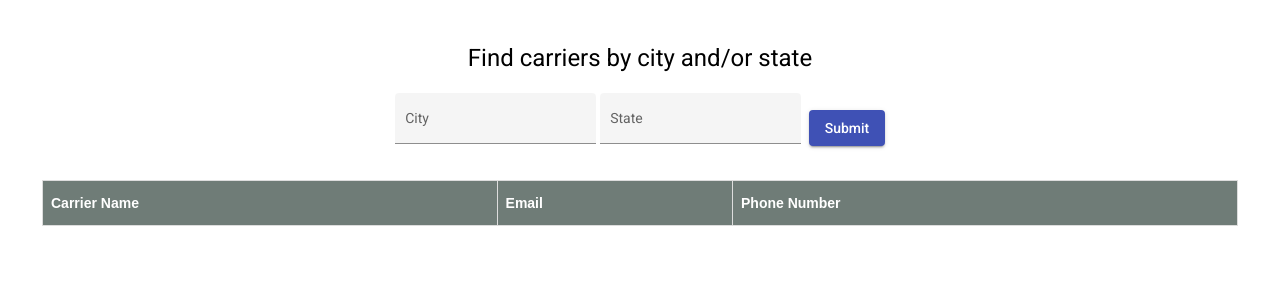
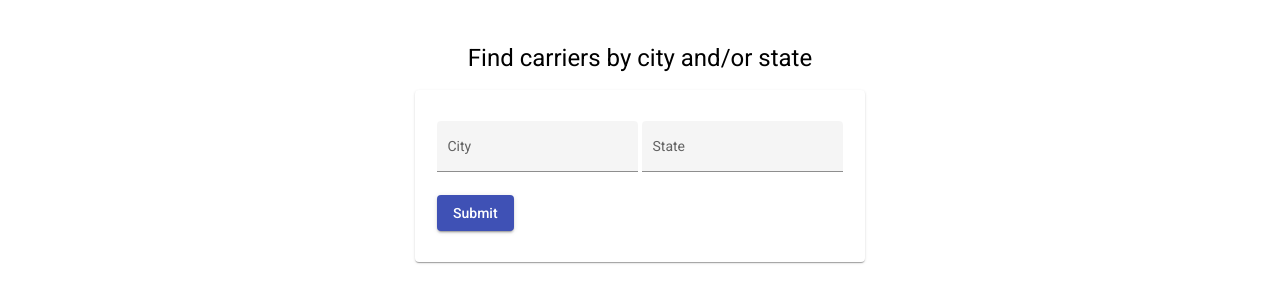
Before and after one commit to johnyCloud/test-project, an Angular app: page / in a window 1280 px wide. Shown: the top 302 px of the page. Built offline with nearby package versions, Linux system fonts and the light colour scheme.

Commit message:
style search from

```diff
--- a/src/app/app.module.ts
+++ b/src/app/app.module.ts
@@ -9,6 +9,8 @@ import {MatInputModule} from '@angular/material/input';
 import { BrowserAnimationsModule } from '@angular/platform-browser/animations';
 import { FormsModule } from '@angular/forms';
 import {MatButtonModule} from '@angular/material/button';
+import {MatCardModule} from '@angular/material/card'
+import {MatTableModule} from '@angular/material/table';
 
 @NgModule({
   declarations: [
@@ -23,6 +25,8 @@ import {MatButtonModule} from '@angular/material/button';
     MatButtonModule,
     FormsModule,
     BrowserAnimationsModule,
+    MatCardModule,
+    MatTableModule
   ],
   providers: [],
   bootstrap: [AppComponent]
--- a/src/app/component/home/home.component.css
+++ b/src/app/component/home/home.component.css
@@ -5,15 +5,12 @@ padding-top: 3em;
 .section{
     justify-content: center;
     display: flex;
-    margin-top: 1em;
-
-
+    margin: auto;
+    padding: 2em 0;
+    width: 450px;
 }
 .button{
-    margin-left: 4px;
-    margin-top: auto;
-    height: 100%;
-    align-self: center;
+    align-items: center;
 }
 
 .carrier-list{
--- a/src/app/component/home/home.component.html
+++ b/src/app/component/home/home.component.html
@@ -1,5 +1,5 @@
 <div class="title"><h1 >Find carriers by city and/or state</h1></div>
-<div class="section" >
+<mat-card class="section" >
 
     <form class="example-form" #f="ngForm" (ngSubmit)="getData(f.value)">
         <table><tr>
@@ -12,19 +12,22 @@
             <mat-label>State</mat-label>
             <input matInput placeholder="Ex. Fl" name="state" ngModel>
           </mat-form-field></td>
-          <td><button class="button" mat-raised-button color="primary">Submit</button></td>
 
-        </tr></table>
+
+        </tr>
+      <tr><td class="button"><button  mat-raised-button color="primary">Submit</button></td></tr>
+      </table>
 
 
     </form>
-</div>
+</mat-card>
 
 <div class="section">
-    <table class="carrier-list">
-        <thead>
+    <table class="carrier-list" *ngIf="elements" >
+        <thead >
           <tr>
-            <th *ngFor="let head of headElements" scope="col">{{head}} </th>
+            <th  #thenBlock *ngFor="let head of headElements" scope="col">{{head}} </th>
+
           </tr>
         </thead>
         <tbody>
--- a/src/app/component/home/home.component.ts
+++ b/src/app/component/home/home.component.ts
@@ -9,7 +9,7 @@ import {RequestsService} from '../../sevices/requests.service'
 })
 export class HomeComponent implements OnInit {
 
-  elements: any = [];
+  elements: any = null;
   headElements = [ 'Carrier Name', 'Email', 'Phone Number'];
 
   constructor(public requestsService : RequestsService) { }
```
